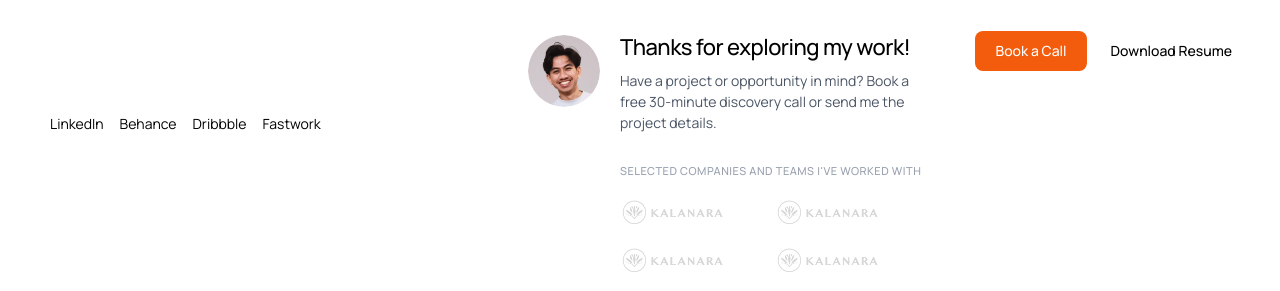
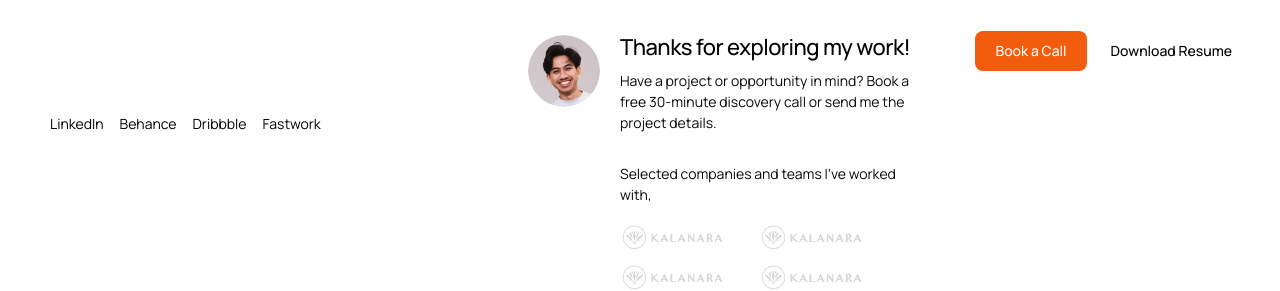
Before and after one commit to daryramadhan/personalwebsite-version2, a React (Vite) app: page / in a window 1280 px wide. Shown: the part 634-925 px from the top of the page. Built offline with nearby package versions, Linux system fonts and the light colour scheme.

Commit message:
design: tweak footer description size and logo grid gaps

```diff
--- a/src/app/components/RightPanel.tsx
+++ b/src/app/components/RightPanel.tsx
@@ -29,17 +29,17 @@ export default function RightPanel() {
               <h2 className="text-[20px] md:text-[22px] font-medium tracking-[-0.5px] text-black">
                 Thanks for exploring my work!
               </h2>
-              <p className="font-light text-[13px] md:text-[14px] leading-[1.5] text-gray-600 max-w-[480px]">
+              <p className="font-light text-[14px] md:text-[14px] leading-[1.5] max-w-[480px]">
                 Have a project or opportunity in mind? Book a free 30-minute discovery call or send me the project details.
               </p>
 
               {/* Bottom block (Selected companies and logos) */}
               {clients && clients.length > 0 && (
                 <div className="flex flex-col gap-[20px] w-full pt-[24px]">
-                  <p className="text-[11px] font-medium text-gray-400 uppercase tracking-[0.5px]">
-                    Selected companies and teams I've worked with
+                  <p className="text-[14px] font-regular">
+                    Selected companies and teams I've worked with,
                   </p>
-                  <div className="flex flex-wrap items-center gap-x-[48px] gap-y-[24px]">
+                  <div className="flex flex-wrap items-center gap-x-[32px] gap-y-[16px]">
                     {clients.map((c) => (
                       <img
                         key={c.id}
```
